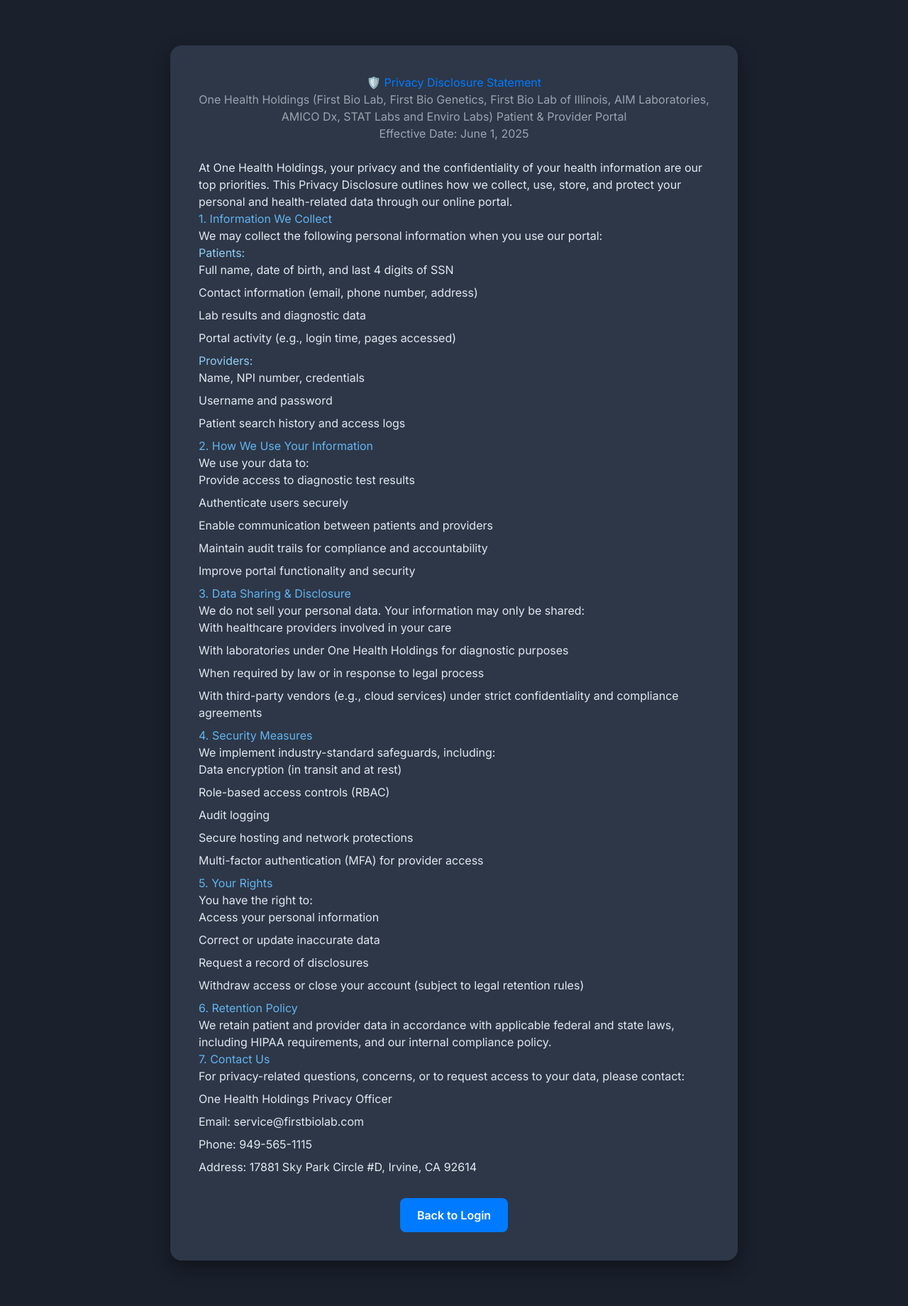
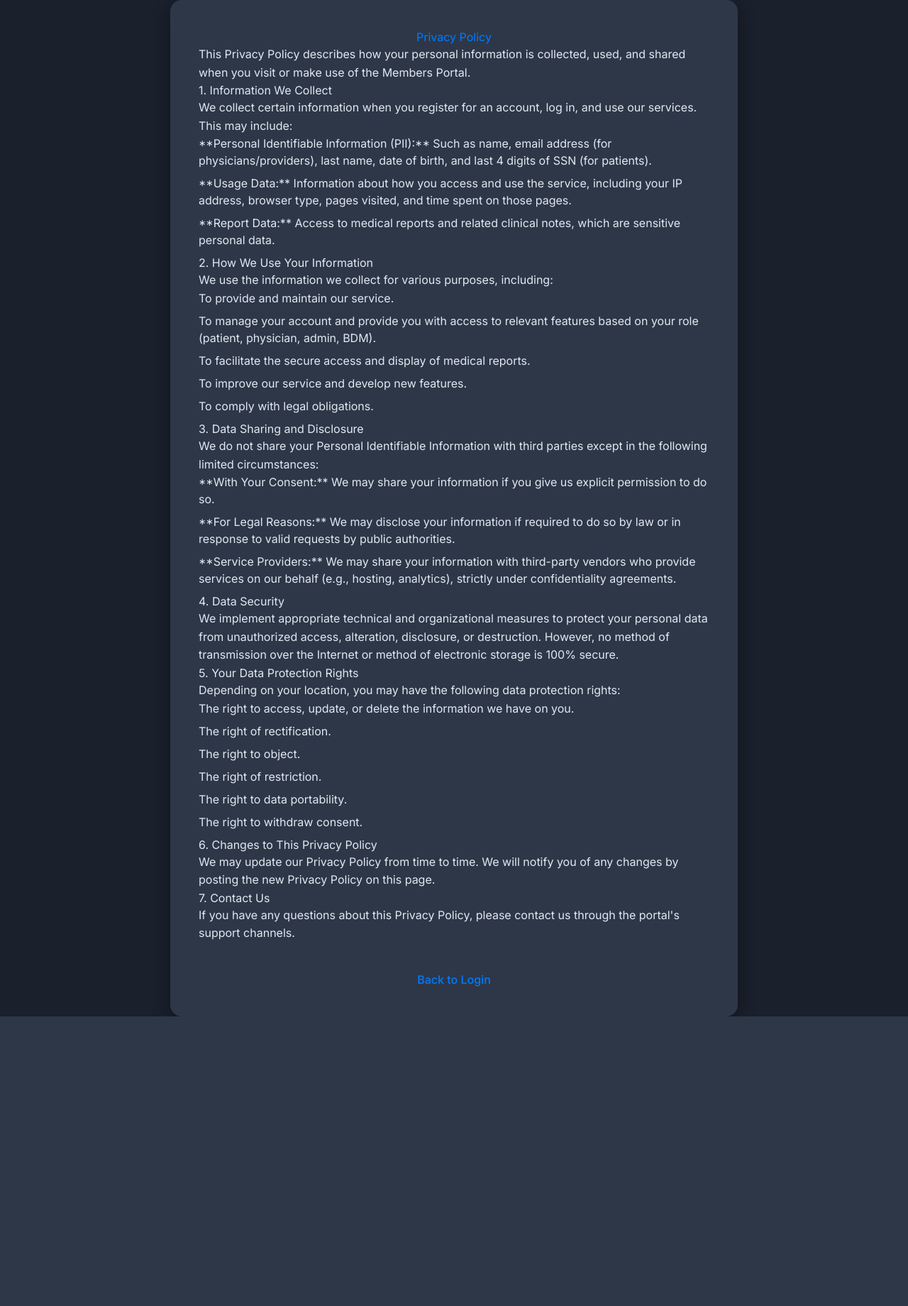
Before and after one commit to drsdass/Members_portal, a Flask app: page /privacy in a window 1280 px wide. Shown: the whole page at 71% size. After the commit the page ends 1432 px from the top, so only its background shows below. Run offline with Flask 3, Linux system fonts and the light colour scheme; some libraries are stand-ins or nearby versions.

Commit message:
Update privacy.html

```diff
--- a/templates/privacy.html
+++ b/templates/privacy.html
@@ -3,161 +3,123 @@
 <head>
     <meta charset="UTF-8">
     <meta name="viewport" content="width=device-width, initial-scale=1.0">
-    <title>Privacy Disclosure Statement</title>
+    <title>Privacy Policy - Members Portal</title>
     <script src="https://cdn.tailwindcss.com"></script>
     <link href="https://fonts.googleapis.com/css2?family=Inter:wght@300;400;500;600;700&display=swap" rel="stylesheet">
     <style>
         body {
             font-family: 'Inter', sans-serif;
-            background-color: #1a202c; /* Dark background */
-            color: #e2e8f0; /* Light text */
-            line-height: 1.6;
-            padding: 2rem;
+            background-color: #1a202c; /* Dark background for the entire page */
+            display: flex;
+            justify-content: center;
+            align-items: center;
+            min-height: 100vh;
+            margin: 0;
+            color: #e2e8f0; /* Light text color */
         }
         .privacy-container {
-            max-width: 800px;
-            margin: 2rem auto;
-            background-color: #2d3748; /* Darker background for content */
-            border-radius: 1rem;
+            background-color: #2d3748; /* Darker background for the content container */
+            border-radius: 1rem; /* Rounded corners */
             box-shadow: 0 10px 25px rgba(0, 0, 0, 0.4);
+            width: 90%;
+            max-width: 800px; /* Max width for the privacy content */
             padding: 2.5rem;
+            text-align: left;
         }
         h1 {
-            font-size: 2.5rem;
+            color: #007bff; /* Blue heading */
+            text-align: center;
+            margin-bottom: 2rem;
+            font-size: 2.2rem;
             font-weight: 700;
-            color: #007bff; /* Blue heading */
-            margin-bottom: 1.5rem;
-            text-align: center;
         }
         h2 {
-            font-size: 1.8rem;
-            font-weight: 600;
-            color: #63b3ed; /* Lighter blue for subheadings */
-            margin-top: 2rem;
-            margin-bottom: 1rem;
-        }
-        h3 {
-            font-size: 1.4rem;
-            font-weight: 500;
-            color: #90cdf4; /* Even lighter blue */
+            color: #e2e8f0;
             margin-top: 1.5rem;
             margin-bottom: 0.8rem;
+            font-size: 1.5rem;
+            font-weight: 600;
         }
-        p, ul {
+        p {
             margin-bottom: 1rem;
+            line-height: 1.6;
         }
         ul {
             list-style-type: disc;
             margin-left: 1.5rem;
+            margin-bottom: 1rem;
         }
-        ul li {
+        li {
             margin-bottom: 0.5rem;
         }
-        a {
+        .back-link {
+            display: block;
+            text-align: center;
+            margin-top: 2.5rem;
             color: #007bff;
             text-decoration: none;
+            font-weight: 500;
             transition: color 0.2s ease;
         }
-        a:hover {
+        .back-link:hover {
             color: #0056b3;
             text-decoration: underline;
-        }
-        .contact-info p {
-            margin-bottom: 0.5rem;
-        }
-        .back-to-login {
-            display: block;
-            width: fit-content;
-            margin: 2rem auto 0;
-            padding: 0.75rem 1.5rem;
-            background-color: #007bff;
-            color: white;
-            border-radius: 0.5rem;
-            text-align: center;
-            font-weight: 600;
-            transition: background-color 0.3s ease, transform 0.2s ease;
-        }
-        .back-to-login:hover {
-            background-color: #0056b3;
-            transform: translateY(-1px);
         }
     </style>
 </head>
 <body>
     <div class="privacy-container">
-        <h1>🛡️ Privacy Disclosure Statement</h1>
-        <p class="text-center text-gray-400">One Health Holdings (First Bio Lab, First Bio Genetics, First Bio Lab of Illinois, AIM Laboratories, AMICO Dx, STAT Labs and Enviro Labs) Patient & Provider Portal</p>
-        <p class="text-center text-gray-400 mb-6">Effective Date: June 1, 2025</p>
+        <h1>Privacy Policy</h1>
 
-        <p>At One Health Holdings, your privacy and the confidentiality of your health information are our top priorities. This Privacy Disclosure outlines how we collect, use, store, and protect your personal and health-related data through our online portal.</p>
+        <p>This Privacy Policy describes how your personal information is collected, used, and shared when you visit or make use of the Members Portal.</p>
 
         <h2>1. Information We Collect</h2>
-        <p>We may collect the following personal information when you use our portal:</p>
-        <h3>Patients:</h3>
+        <p>We collect certain information when you register for an account, log in, and use our services. This may include:</p>
         <ul>
-            <li>Full name, date of birth, and last 4 digits of SSN</li>
-            <li>Contact information (email, phone number, address)</li>
-            <li>Lab results and diagnostic data</li>
-            <li>Portal activity (e.g., login time, pages accessed)</li>
-        </ul>
-        <h3>Providers:</h3>
-        <ul>
-            <li>Name, NPI number, credentials</li>
-            <li>Username and password</li>
-            <li>Patient search history and access logs</li>
+            <li>**Personal Identifiable Information (PII):** Such as name, email address (for physicians/providers), last name, date of birth, and last 4 digits of SSN (for patients).</li>
+            <li>**Usage Data:** Information about how you access and use the service, including your IP address, browser type, pages visited, and time spent on those pages.</li>
+            <li>**Report Data:** Access to medical reports and related clinical notes, which are sensitive personal data.</li>
         </ul>
 
         <h2>2. How We Use Your Information</h2>
-        <p>We use your data to:</p>
+        <p>We use the information we collect for various purposes, including:</p>
         <ul>
-            <li>Provide access to diagnostic test results</li>
-            <li>Authenticate users securely</li>
-            <li>Enable communication between patients and providers</li>
-            <li>Maintain audit trails for compliance and accountability</li>
-            <li>Improve portal functionality and security</li>
+            <li>To provide and maintain our service.</li>
+            <li>To manage your account and provide you with access to relevant features based on your role (patient, physician, admin, BDM).</li>
+            <li>To facilitate the secure access and display of medical reports.</li>
+            <li>To improve our service and develop new features.</li>
+            <li>To comply with legal obligations.</li>
         </ul>
 
-        <h2>3. Data Sharing & Disclosure</h2>
-        <p>We do not sell your personal data. Your information may only be shared:</p>
+        <h2>3. Data Sharing and Disclosure</h2>
+        <p>We do not share your Personal Identifiable Information with third parties except in the following limited circumstances:</p>
         <ul>
-            <li>With healthcare providers involved in your care</li>
-            <li>With laboratories under One Health Holdings for diagnostic purposes</li>
-            <li>When required by law or in response to legal process</li>
-            <li>With third-party vendors (e.g., cloud services) under strict confidentiality and compliance agreements</li>
+            <li>**With Your Consent:** We may share your information if you give us explicit permission to do so.</li>
+            <li>**For Legal Reasons:** We may disclose your information if required to do so by law or in response to valid requests by public authorities.</li>
+            <li>**Service Providers:** We may share your information with third-party vendors who provide services on our behalf (e.g., hosting, analytics), strictly under confidentiality agreements.</li>
         </ul>
 
-        <h2>4. Security Measures</h2>
-        <p>We implement industry-standard safeguards, including:</p>
+        <h2>4. Data Security</h2>
+        <p>We implement appropriate technical and organizational measures to protect your personal data from unauthorized access, alteration, disclosure, or destruction. However, no method of transmission over the Internet or method of electronic storage is 100% secure.</p>
+
+        <h2>5. Your Data Protection Rights</h2>
+        <p>Depending on your location, you may have the following data protection rights:</p>
         <ul>
-            <li>Data encryption (in transit and at rest)</li>
-            <li>Role-based access controls (RBAC)</li>
-            <li>Audit logging</li>
-            <li>Secure hosting and network protections</li>
-            <li>Multi-factor authentication (MFA) for provider access</li>
+            <li>The right to access, update, or delete the information we have on you.</li>
+            <li>The right of rectification.</li>
+            <li>The right to object.</li>
+            <li>The right of restriction.</li>
+            <li>The right to data portability.</li>
+            <li>The right to withdraw consent.</li>
         </ul>
 
-        <h2>5. Your Rights</h2>
-        <p>You have the right to:</p>
-        <ul>
-            <li>Access your personal information</li>
-            <li>Correct or update inaccurate data</li>
-            <li>Request a record of disclosures</li>
-            <li>Withdraw access or close your account (subject to legal retention rules)</li>
-        </ul>
-
-        <h2>6. Retention Policy</h2>
-        <p>We retain patient and provider data in accordance with applicable federal and state laws, including HIPAA requirements, and our internal compliance policy.</p>
+        <h2>6. Changes to This Privacy Policy</h2>
+        <p>We may update our Privacy Policy from time to time. We will notify you of any changes by posting the new Privacy Policy on this page.</p>
 
         <h2>7. Contact Us</h2>
-        <div class="contact-info">
-            <p>For privacy-related questions, concerns, or to request access to your data, please contact:</p>
-            <p>One Health Holdings Privacy Officer</p>
-            <p>Email: <a href="mailto:service@firstbiolab.com">service@firstbiolab.com</a></p>
-            <p>Phone: 949-565-1115</p>
-            <p>Address: 17881 Sky Park Circle #D, Irvine, CA 92614</p>
-        </div>
+        <p>If you have any questions about this Privacy Policy, please contact us through the portal's support channels.</p>
 
-        <a href="{{ url_for('login') }}" class="back-to-login">Back to Login</a>
+        <a href="{{ url_for('login') }}" class="back-link">Back to Login</a>
     </div>
 </body>
 </html>
```
